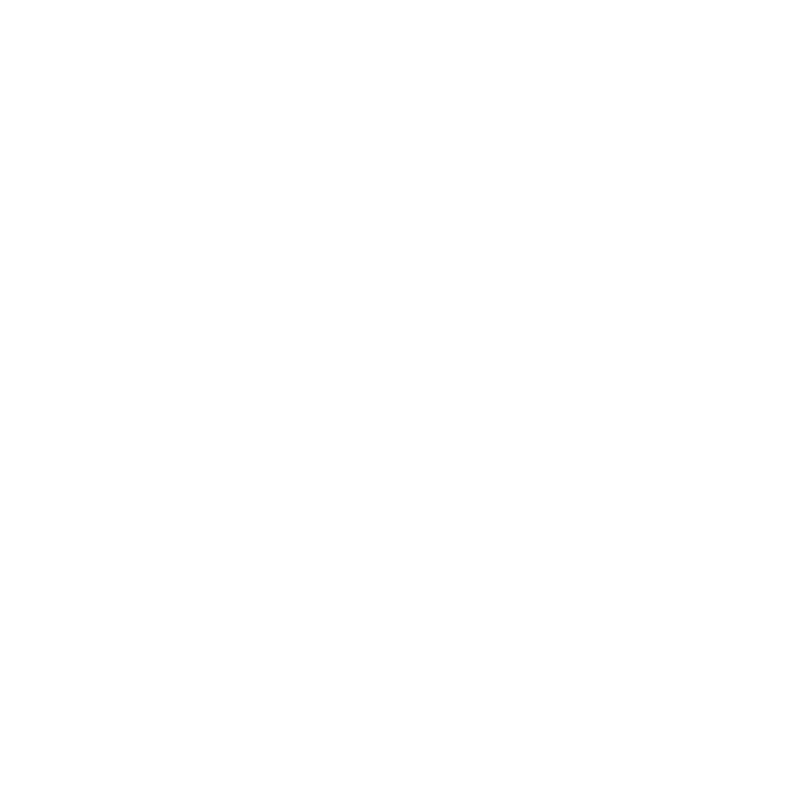
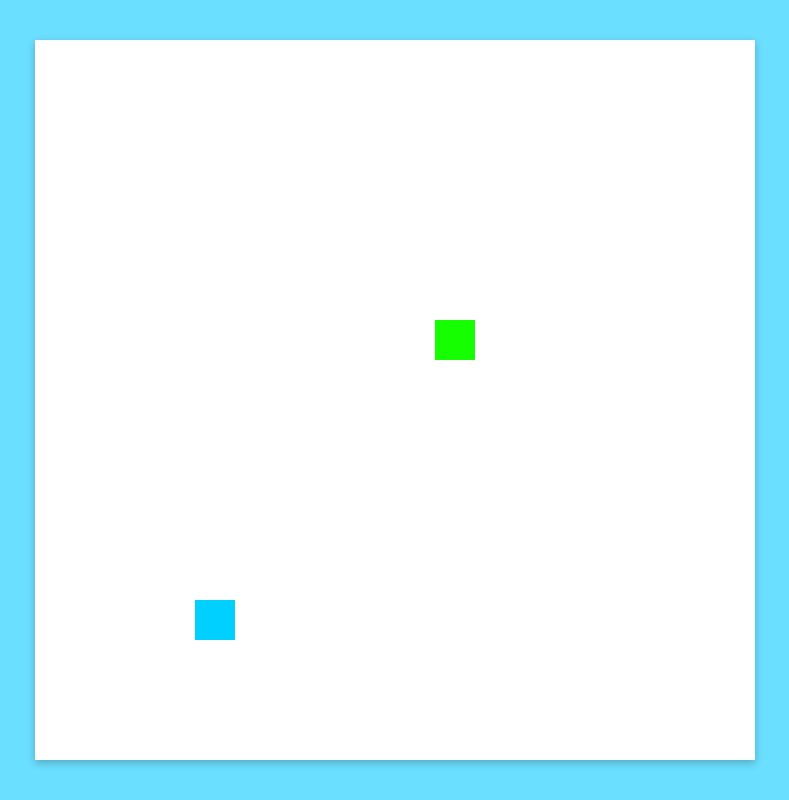
Before and after one commit to OmorFaruk63/snake-game, a plain HTML site: page index.html in a window 1280 px wide. Shown: the whole page, without its empty margins (245-1034 px from the left). Drawn offline with Linux system fonts and the light colour scheme.

Commit message:
add music and add funtionaty

```diff
--- a/index.html
+++ b/index.html
@@ -4,10 +4,12 @@
     <meta charset="UTF-8" />
     <meta name="viewport" content="width=device-width, initial-scale=1.0" />
     <link rel="stylesheet" href="style.css" />
-    <title>Snake Game</title>
+    <title>Document</title>
   </head>
   <body>
-
+    <div class="body">
+      <div id="bord"></div>
+    </div>
+    <script src="script.js"></script>
   </body>
-  <script src="script.js"></script>
 </html>
--- a/script.js
+++ b/script.js
@@ -0,0 +1,45 @@
+// game variable
+let direction = { x: 0, y: 0 };
+let foodSound = new Audio("./music/food.mp3");
+let moveSound = new Audio("./music/move.mp3");
+let gameOverSound = new Audio("./music/gameover.mp3");
+let snakeArray = [{ x: 5, y: 15 }];
+food = { x: 11, y: 8 };
+let lastPaintTime = 0;
+let speed = 19;
+// game function
+function main(ctime) {
+  //window.requestAnimationFrame(main);
+  //console.log(ctime);
+  if ((ctime - lastPaintTime) / 1000 < 1 / speed) {
+    return;
+  }
+  lastPaintTime = ctime;
+}
+
+gameEngine();
+
+function gameEngine() {
+  //display snake
+  bord.innerHTML = "";
+  snakeArray.forEach((e, i) => {
+    let snakeElement = document.createElement("div");
+    snakeElement.style.gridRowStart = e.y;
+    snakeElement.style.gridColumnStart = e.x;
+    snakeElement.classList.add("snake-body");
+    if (i === 0) {
+      snakeElement.classList.add("snake-head");
+    }
+    bord.appendChild(snakeElement);
+  });
+
+  // display food
+  let foodElement = document.createElement("div");
+  foodElement.style.gridRowStart = food.y;
+  foodElement.style.gridColumnStart = food.x;
+  foodElement.classList.add("food");
+  bord.appendChild(foodElement);
+}
+
+// main logic start here
+window.requestAnimationFrame(main);
--- a/style.css
+++ b/style.css
@@ -0,0 +1,33 @@
+* {
+  padding: 0;
+  margin: 0;
+  font-family: sans-serif;
+  box-sizing: border-box;
+}
+.body {
+  background-color: rgb(107, 223, 255);
+  max-width: 1400px;
+  height: 100vh;
+  display: flex;
+  justify-content: center;
+  align-items: center;
+}
+#bord {
+  box-shadow: rgba(0, 0, 0, 0.24) 0px 3px 8px;
+  background-color: white;
+  display: grid;
+  grid-template-columns: repeat(18, 1fr);
+  grid-template-rows: repeat(18, 1fr);
+  width: 90vmin;
+  height: 90vmin;
+}
+
+.snake-head {
+  background-color: red;
+}
+.snake-body {
+  background-color: rgb(0, 208, 255);
+}
+.food {
+  background-color: rgb(21, 255, 0);
+}
```
Also changed, not shown: 4 other files.
